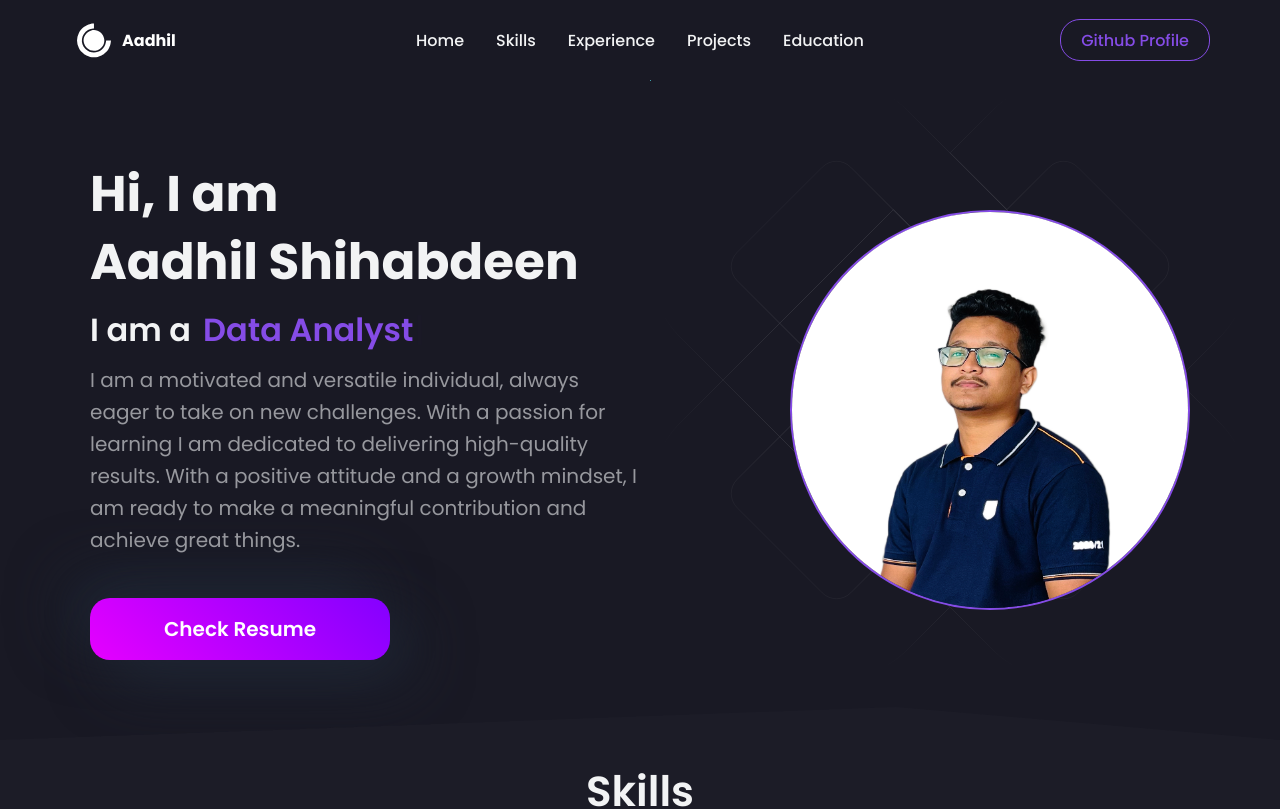
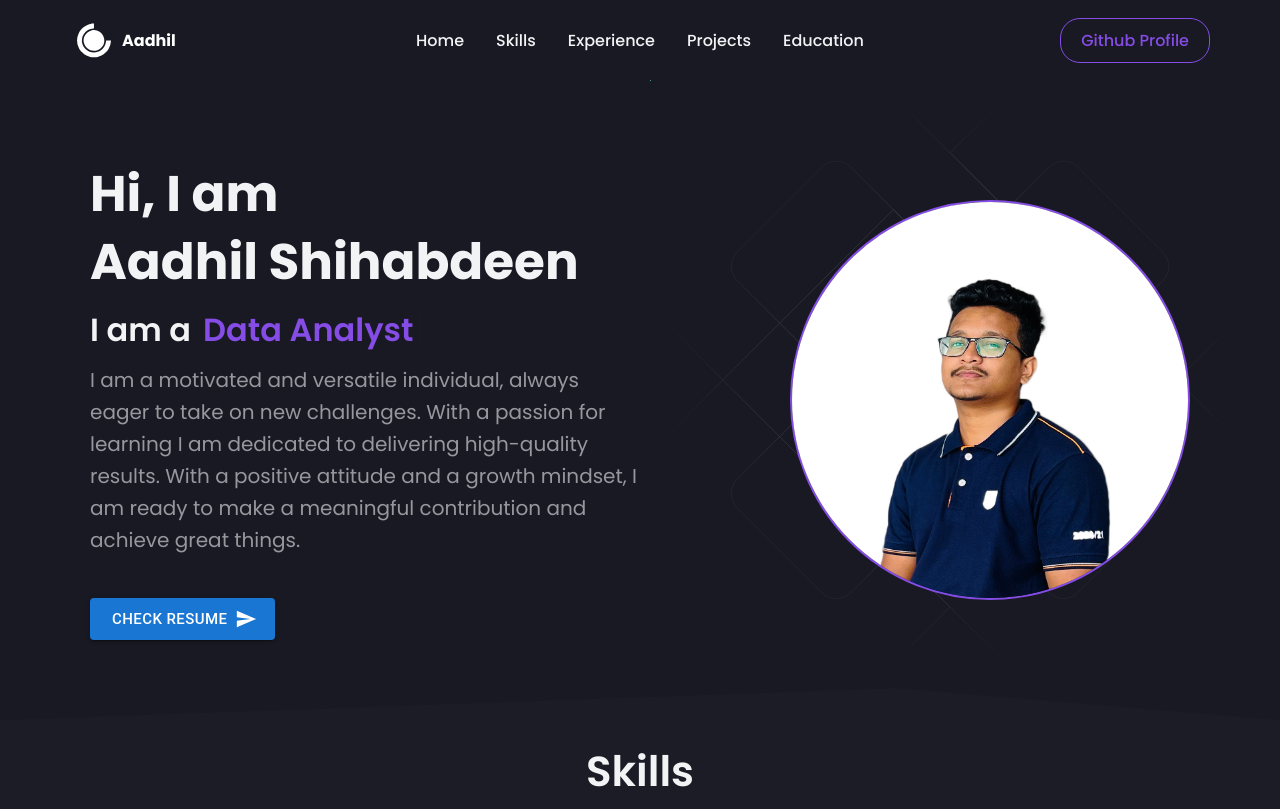
Before and after one commit to AadhilIT21004490/aadhil.io, a React (Create React App) app: page / in a window 1280 px wide. Shown: the top 809 px of the page. Built offline with nearby package versions, Linux system fonts and the light colour scheme.

Commit message:
99.9 completed

```diff
--- a/src/components/HeroSection/index.js
+++ b/src/components/HeroSection/index.js
@@ -4,6 +4,9 @@ import {Bio} from "../../data/constants";
 import Typewriter from "typewriter-effect";
 import HeroImg from "../../images/IMG_3733 CV.jpg";
 import HeroBgAnimation from "../../components/HeroBgAnimation/index";
+import Button from '@mui/material/Button';
+import SendIcon from '@mui/icons-material/Send';
+
 
 const HeroContainer = styled.div`
   background: ${({ theme }) => theme.card_light};
@@ -206,6 +209,8 @@ border: 2px solid ${({ theme }) => theme.primary};
 }
 `;
 
+
+
 const Hero = () => {
   return (
     <div id='about'>
@@ -229,7 +234,10 @@ const Hero = () => {
               </Span>
             </TextLoop>
             <SubTitle>{Bio.description}</SubTitle>
-            <ResumeButton href ={Bio.resume} target="_blank">Check Resume</ResumeButton>
+            {/* <ResumeButton href ={Bio.resume} target="_blank">Check Resume</ResumeButton> */}
+            <Button href={Bio.resume} variant="contained" endIcon={<SendIcon />} size='large' target='blank'>
+              Check Resume
+            </Button>
           </HeroLeftContainer>
           <HeroRightContainer>
             <Image src={HeroImg} alt="DP"/>
--- a/src/components/Navbar/index.js
+++ b/src/components/Navbar/index.js
@@ -3,6 +3,7 @@ import styled, { useTheme } from 'styled-components';
 import { Link as LinkR } from 'react-router-dom';
 import {DiCssdeck} from "react-icons/di";
 import {FaBars} from "react-icons/fa";
+import { Bio } from '../../data/constants';
 
 
 const Nav = styled.div`
@@ -103,7 +104,7 @@ border: 1.8px solid ${({ theme }) => theme.primary};
 justify-content: center;
 display: flex;
 align-items: center;
-height: 70%;
+height: 45px;
 border-radius: 20px;
 color: ${({ theme }) => theme.primary};
 cursor: pointer;
@@ -161,6 +162,7 @@ const MobileMenuLinks = styled(LinkR)`
   }
 `;
 
+
 const Navbar = () => {
   const [open, setOpen] = React.useState(false);
   const theme = useTheme();
@@ -190,7 +192,8 @@ const Navbar = () => {
         <NavLink href='#education'>Education</NavLink>
       </NavItems>
       <ButtonContainer>
-        <GitHubButton >Github Profile</GitHubButton>
+        <NavLink href={Bio.github}>
+        <GitHubButton href={Bio.github}>Github Profile</GitHubButton></NavLink>
       </ButtonContainer>
     </NavContainer>
       {open && (
@@ -212,7 +215,7 @@ const Navbar = () => {
               setOpen(!open)
             }}>Education</MobileMenuLinks>
           <GitHubButton style={{ padding: '10px 16px', background: `${theme.primary}`, color: 'white', width: 'max-content' }}
-           href="/" target="_blank">Github Profile</GitHubButton>
+           href={Bio.github} target="_blank">Github Profile</GitHubButton>
 
           </MobileMenu>
 
```
Also changed, not shown: 1 other file (tests, documents, lock files or other folders).
